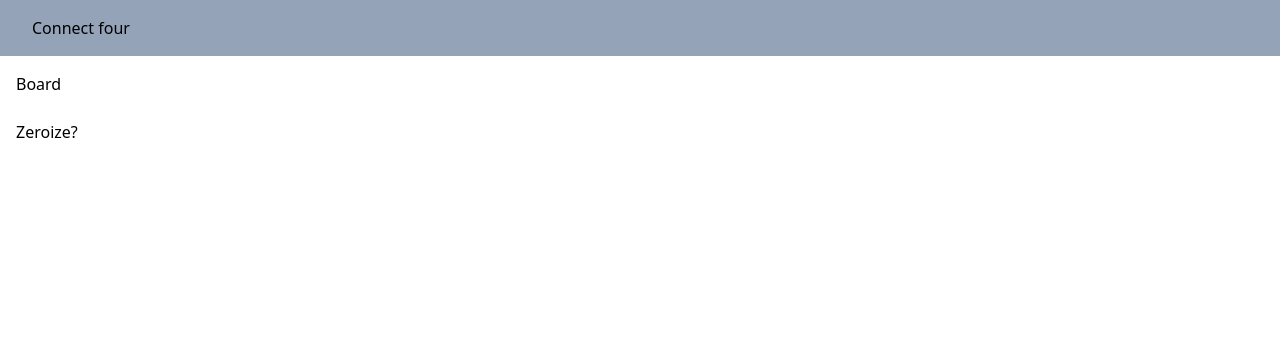
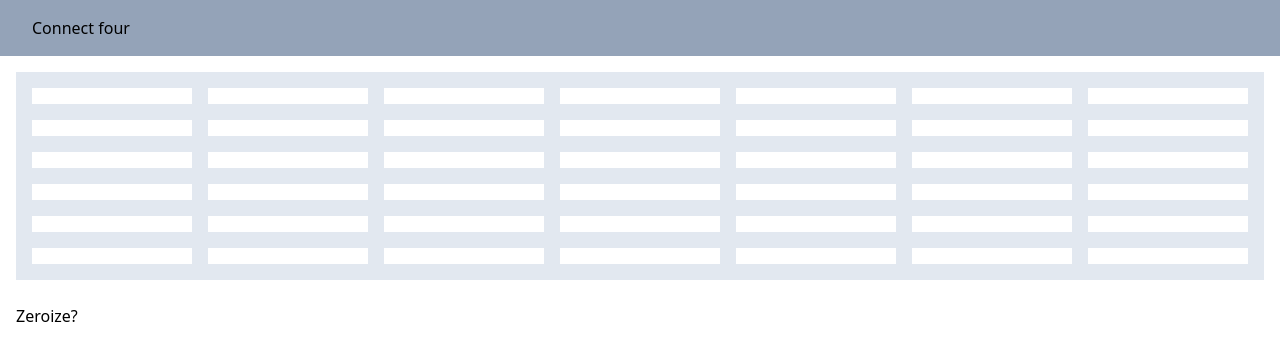
Before and after one commit to brianbancroft/connect-one-more-than-three, a React (Vite) app: page / in a window 1280 px wide. Both pictures are taken after a click on the button "CLICK ME". Shown: the top 360 px of the page. Built offline with nearby package versions, Linux system fonts and the light colour scheme.

Commit message:
Create basic board

```diff
--- a/src/components/ActiveGame.jsx
+++ b/src/components/ActiveGame.jsx
@@ -5,7 +5,7 @@ import Board from "./Board";
 function ActiveGame(props) {
   const { onGameEnd } = props;
 
-  const blankRow = () => [null, "red", null, null, "blue", null, null];
+  const blankRow = () => [null, null, null, null, null, null, null];
 
   const [boardStatus, setBoardStatus] = useState([
     blankRow(),
--- a/src/components/Board.jsx
+++ b/src/components/Board.jsx
@@ -5,7 +5,29 @@ import PropTypes from "prop-types";
 function Board(props) {
   const { boardStatus } = props;
 
-  return <div>Board</div>;
+  const BlueToken = () => <div className="rounded-full bg-blue-600 w-12 h-12" />;
+  const RedToken = () => <div className="rounded-full bg-red-600 w-12 h-12" />;
+
+
+
+  const boardSpaces = boardStatus.flat().map((token, index) => {
+    if (token === 'blue') return (
+        <div className="bg-white p-2 h-full" key={index}><BlueToken /></div>
+    )
+
+    if (token === 'red') return (
+        <div className="bg-white p-2 h-full" key={index}><RedToken /></div>
+    )
+
+    return <div className="bg-white p-2 h-full"  key={index}/>
+
+  })
+
+  return (
+    <section className="bg-slate-200 p-4 grid grid-cols-7 grid-rows-6 gap-4 items-center justify-center">
+        {boardSpaces}
+    </section>
+  );
 }
 
 Board.propTypes = {
```
